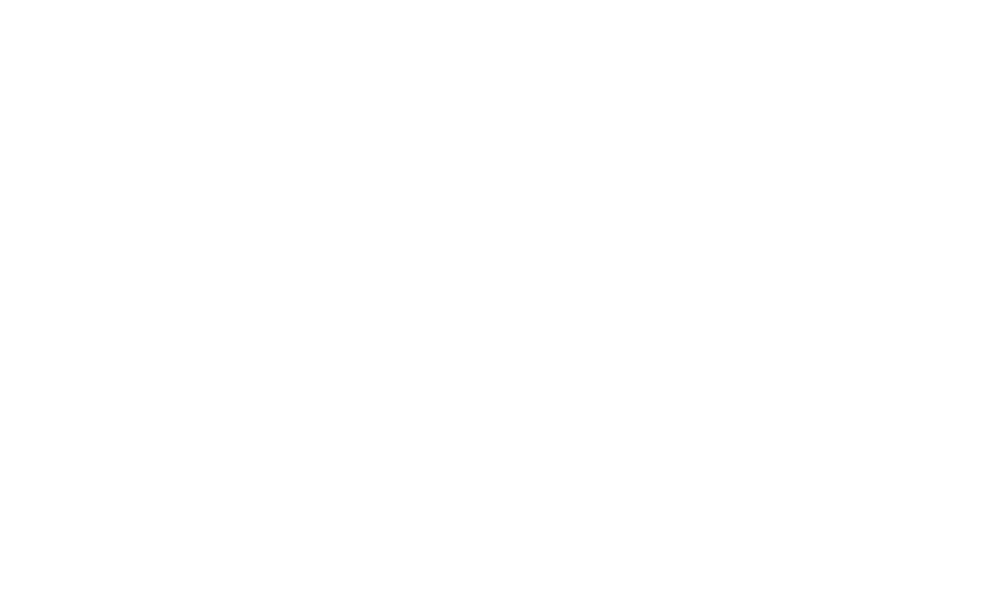
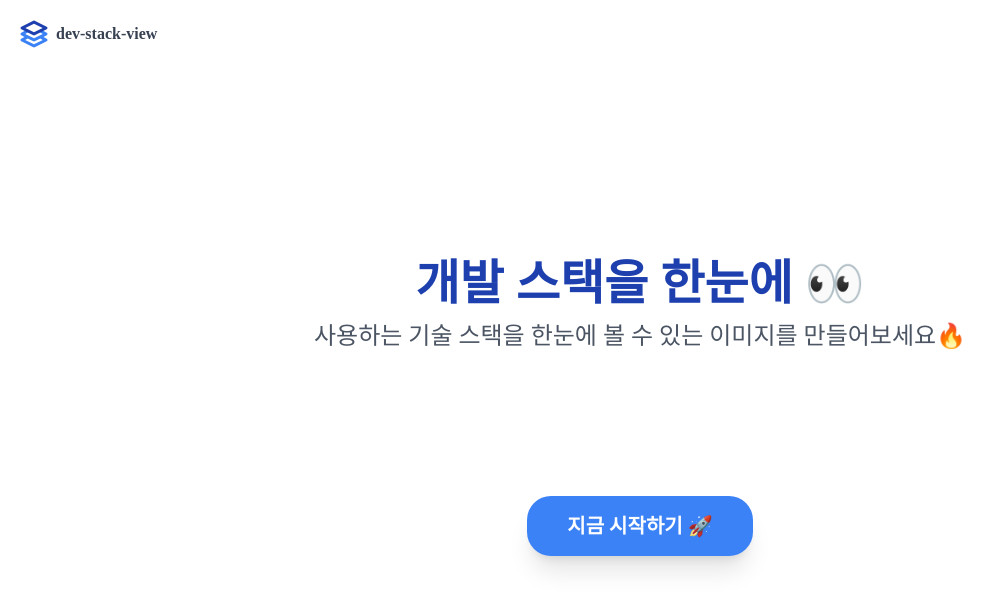
Before and after one commit to aken-you/stack-shot, a Next.js app: page / in a window 1280 px wide. Shown: the top 610 px of the page, without its empty margins (0-1005 px from the left). Built offline with nearby package versions, Linux system fonts and the light colour scheme.

Commit message:
feat: 메인페이지 완성

```diff
--- a/app/page.tsx
+++ b/app/page.tsx
@@ -1,3 +1,43 @@
-export default function Home() {
-  return <div></div>;
+import Image from "next/image";
+import Link from "next/link";
+import logoImg from "./icon.svg";
+
+export default async function Home() {
+  return (
+    <div className="flex min-h-screen flex-col">
+      <header className="flex w-full items-center justify-center px-4 py-4">
+        <div className="flex w-full max-w-screen-xl items-center justify-between">
+          <div className="flex items-center gap-1">
+            <Image
+              src={logoImg}
+              alt="dev-stack-view-logo"
+              width="36"
+              height="36"
+            />
+            <span className="text-base font-extrabold text-gray-700">
+              dev-stack-view
+            </span>
+          </div>
+        </div>
+      </header>
+
+      <main className="flex grow flex-col items-center">
+        <section className="flex w-full max-w-screen-lg flex-col items-center px-8 pb-36 pt-48">
+          <h1 className="text-5xl font-bold text-blue-800">
+            개발 스택을 한눈에 👀
+          </h1>
+          <p className="pt-3 text-2xl text-gray-600">
+            사용하는 기술 스택을 한눈에 볼 수 있는 이미지를 만들어보세요🔥
+          </p>
+        </section>
+
+        <Link
+          href="step1"
+          className="transform rounded-3xl bg-blue-500 px-10 py-4 text-xl font-semibold text-white shadow-xl transition-colors transition-transform hover:scale-110 hover:bg-blue-700 focus:scale-110"
+        >
+          지금 시작하기 🚀
+        </Link>
+      </main>
+    </div>
+  );
 }
```
